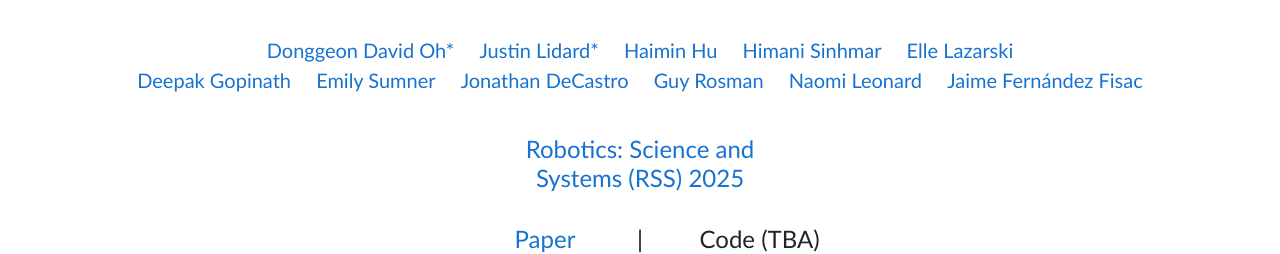
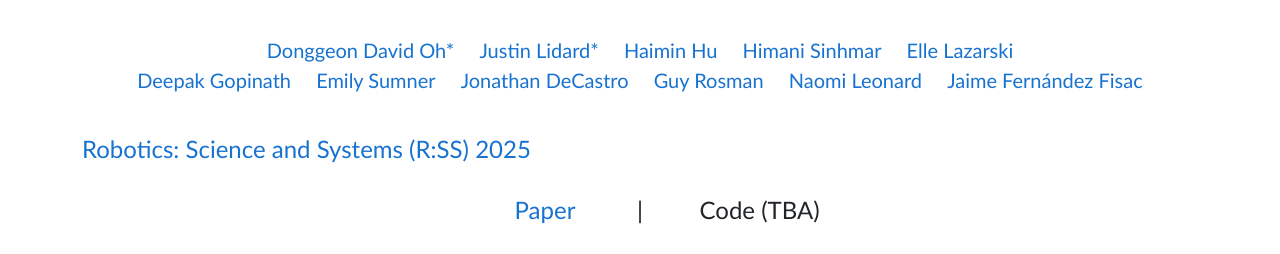
Before and after one commit to safe-racing/safe-racing.github.io, a plain HTML site: page index.html in a window 1280 px wide. Shown: the part 123-377 px from the top of the page. Drawn offline with nearby package versions, Linux system fonts and the light colour scheme; some packages are replaced by stand-ins of ours; a script that the page names is missing.

Commit message:
upto 0422

```diff
--- a/index.html
+++ b/index.html
@@ -95,16 +95,14 @@
         <div class="my-4"></div>
 
         <div class="row justify-content-center align-items-center">
-            <div class="col-md-3 text-center">
               <h3>
                 <a href="https://roboticsconference.org/"
                    target="_blank"
                    rel="noopener noreferrer"
                    style="font-size: 18pt;">
-                  Robotics: Science and Systems (RSS) 2025
+                  Robotics: Science and Systems (R:SS) 2025
                 </a>
               </h3>
-            </div>
         </div>
 
         <div class="my-4"></div>
```
